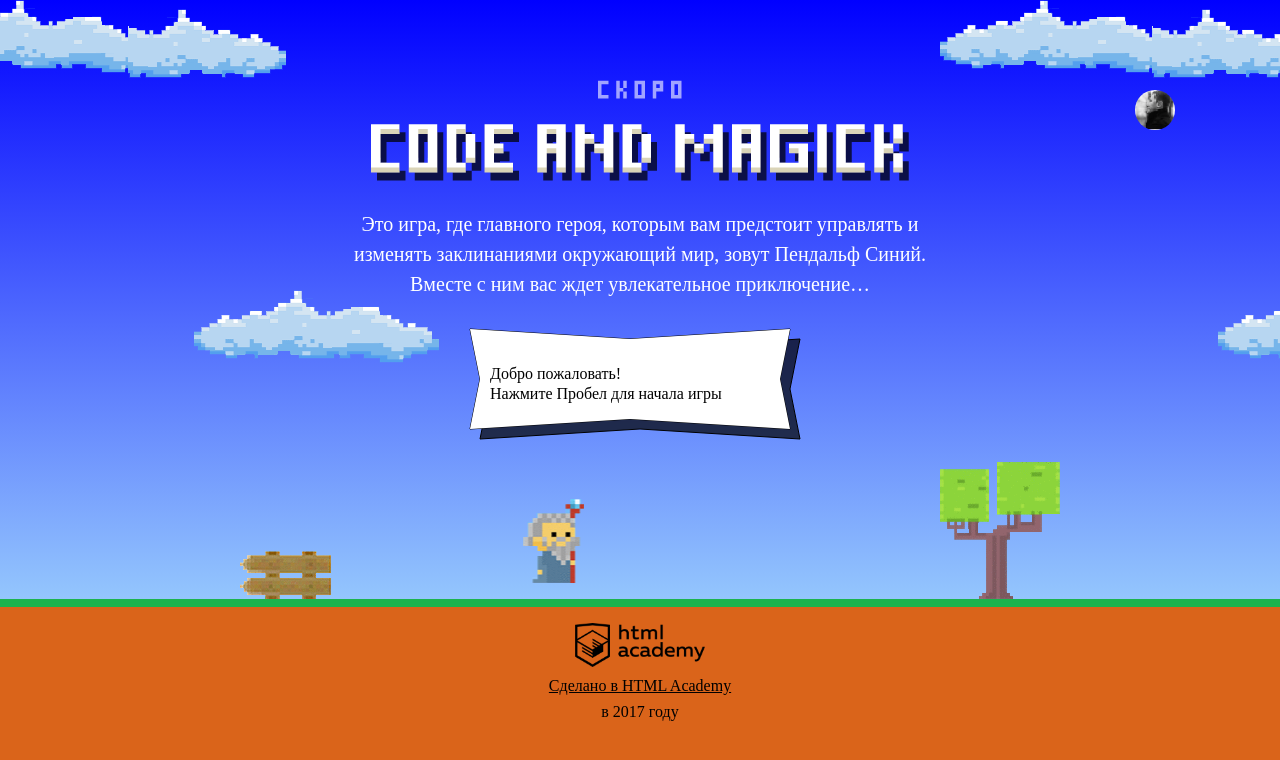
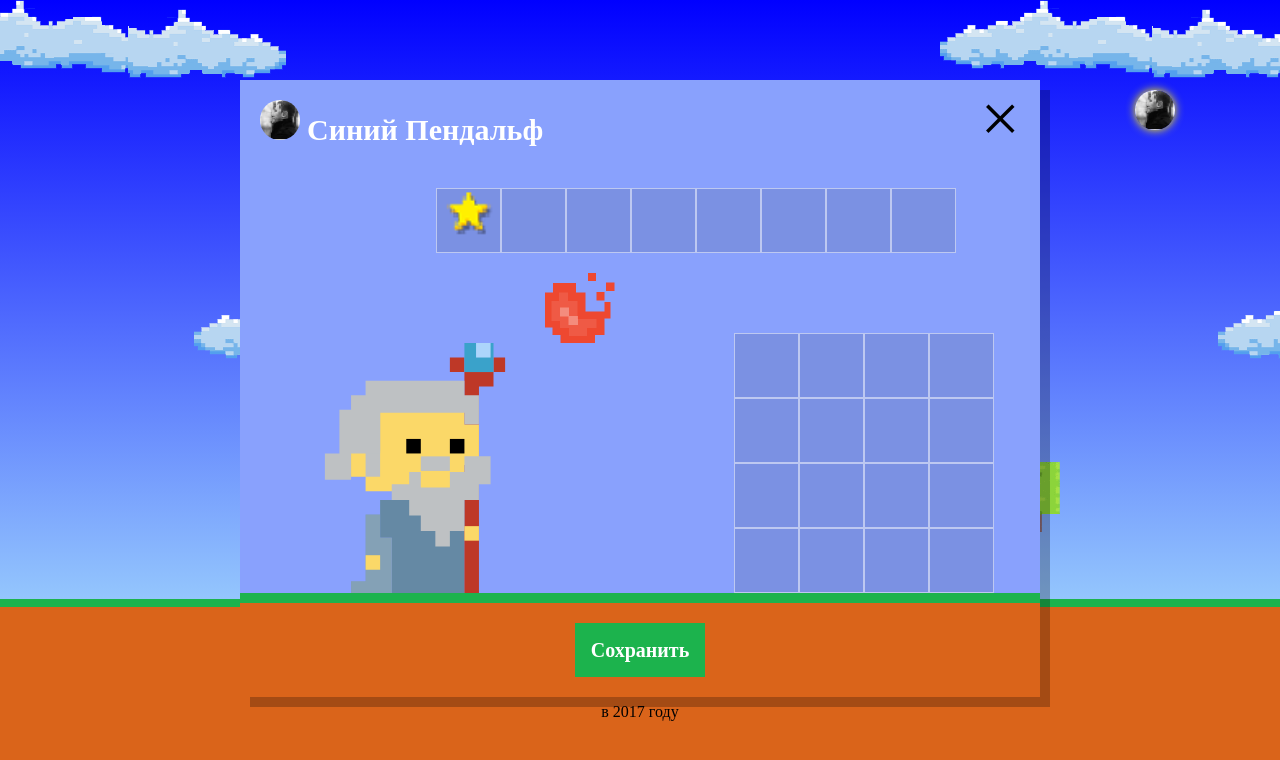
Before and after one commit to lampeduza/61058-code-and-magick-20, a website: page index.html in a window 1280 px wide. Both pictures are taken after a click on the picture 1155 px from the left and 110 px from the top of the page. Drawn offline with Linux system fonts and the light colour scheme; a web font is replaced by a local one.

```diff
--- a/index.html
+++ b/index.html
@@ -63,7 +63,7 @@
   <div class="demo"></div>
 
   <div class="setup-open">
-    <img src="./img/user-1.jpg" class="setup-open-icon">
+    <img src="./img/user-1.jpg" class="setup-open-icon" tabindex="0">
   </div>
 </header>
 
@@ -86,7 +86,7 @@
         </label>
       </div>
 
-      <span class="setup-close">&times;</span>
+      <span class="setup-close" tabindex="0">&times;</span>
     </div>
 
 
@@ -180,7 +180,7 @@
     <p class="setup-similar-label">Петр Петров</p>
   </div>
 </template>
-
+<script src="js/setup.js"></script>
 <script src="js/game.js"></script>
 
 </body>
--- /dev/null
+++ b/js/setup.js
@@ -0,0 +1,43 @@
+var setup = document.querySelector('.setup');
+var setupOpen = document.querySelector('.setup-open');
+var setupClose = setup.querySelector('.setup-close');
+var setupUserName = document.querySelector('.setup-user-name');
+
+var onPopupEscPress = function (evt) {
+  if (evt.key === 'Escape') {
+    evt.preventDefalut();
+    closePopup();
+  }
+};
+
+var openPopup = function () {
+    setup.classList.remove('hidden');
+
+    document.addEventListener('keydown', onPopupEscPress);
+};
+
+var closePopup = function () {
+  setup.classList.add('hidden');
+
+  document.removeEventListener('keydown', onPopupEscPress);
+};
+
+setupOpen.addEventListener('click', function () {
+  openPopup();
+});
+
+setupOpen.addEventListener('keydown', function (evt) {
+  if (evt.key === 'Enter') {
+    openPopup();
+  }
+});
+
+setupClose.addEventListener ('click', function () {
+  closePopup();
+});
+
+setupClose.addEventListener('keydown', function (evt) {
+  if (evt.key === 'Enter') {
+    closePopup();
+  }
+});
```
